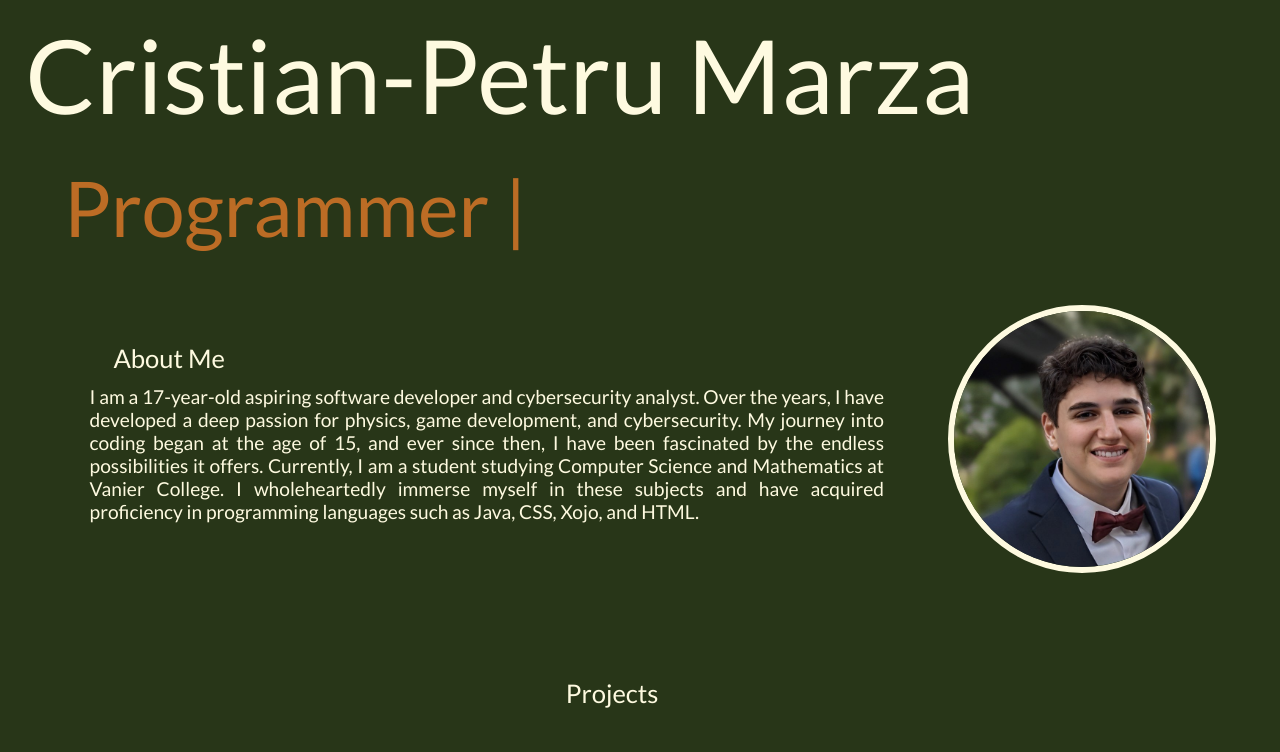
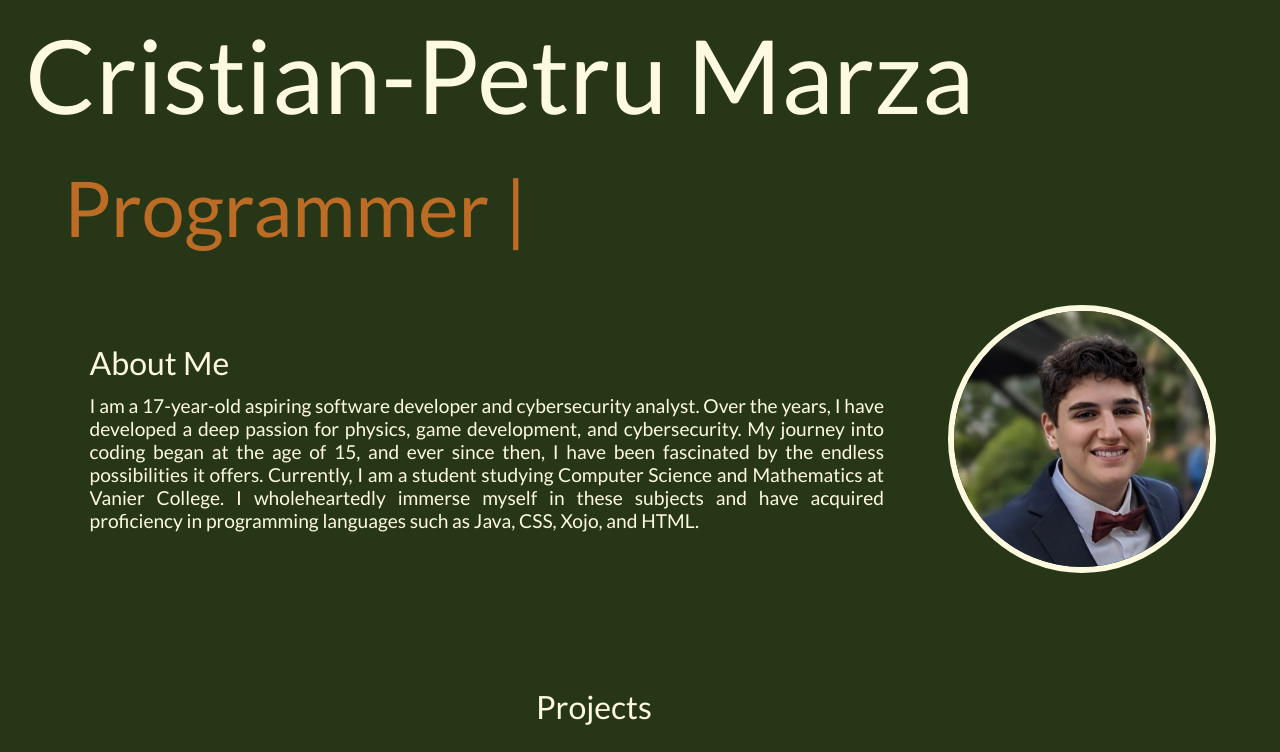
Before and after one commit to c-marza/c-marza.github.io, a plain HTML site: page index.html in a window 1280 px wide. Shown: the top 752 px of the page. Drawn offline with Linux system fonts and the light colour scheme.

Commit message:
Third commit

```diff
--- a/index.html
+++ b/index.html
@@ -54,7 +54,7 @@
     <h3></h3>
         <div class="social-media-row">
             <img class="github" src="Photos/git.png" alt="Image not available" onclick="location.href='https://github.com/c-marza'" >
-            <img class = "linkedin" src="Photos/link.png" alt="Image not available">
+            <img class = "linkedin" src="Photos/link.png" alt="Image not available" onclick="location.href='https://www.linkedin.com/in/cristian-petru-marza/'">
             <a href="/Photos/Resume.pdf" class="resume" target="_blank">Resume</a>
         </div>
 
--- a/style.css
+++ b/style.css
@@ -84,8 +84,8 @@ body{
 
 .g-title{
 
-    font-size: 2vw;
-    padding-left: 2%;
+    font-size: 2.5vw;
+    padding-left: -2%;
     padding-bottom: 1%;
 
 }
@@ -98,8 +98,8 @@ body{
 
 .p-title{
 
-    font-size: 2vw;
-    padding-left: 40%;
+    font-size: 2.5vw;
+    padding-left: 37.5%;
     padding-top: 10%;
 
 }
```
Also changed, not shown: 1 other file.
